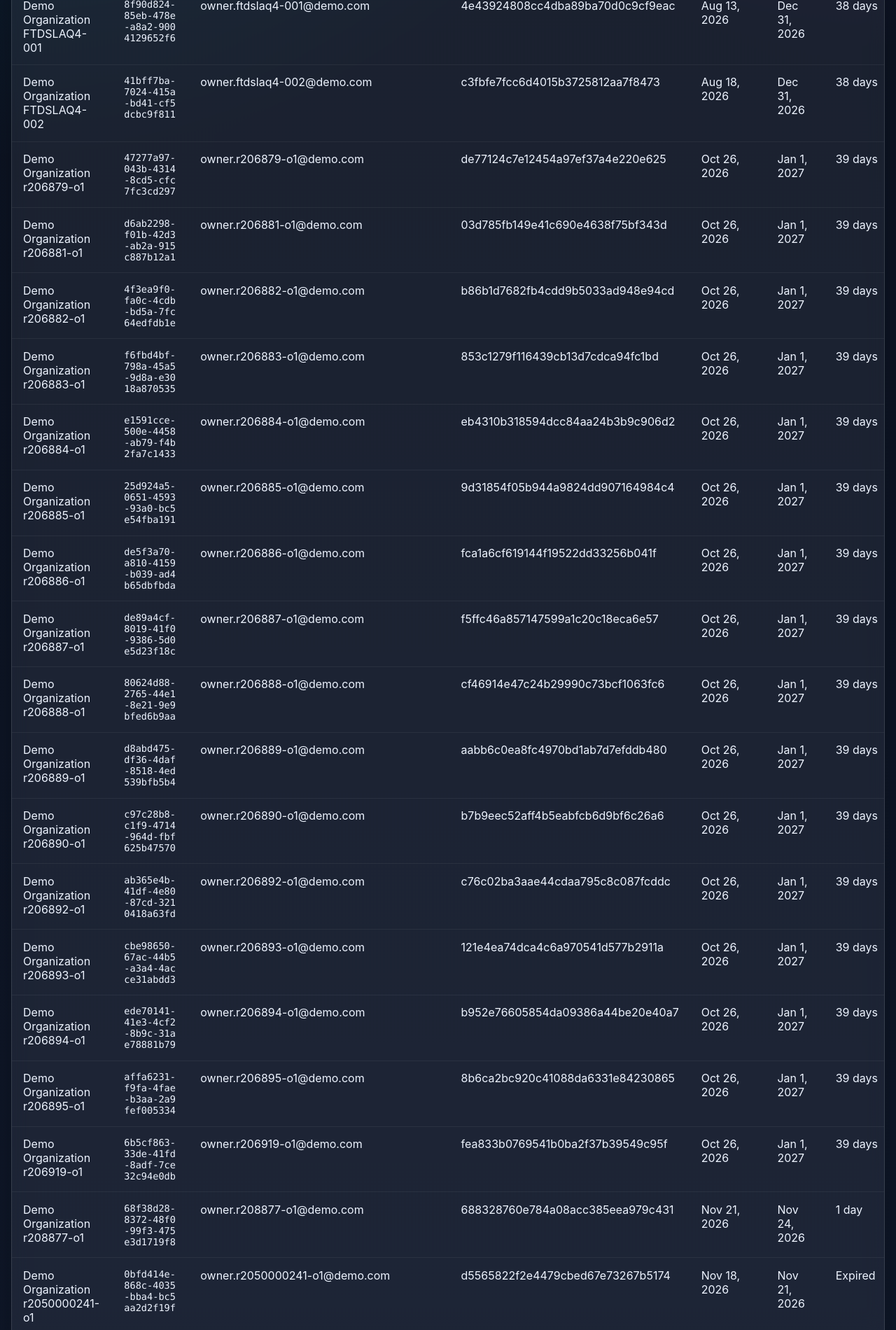
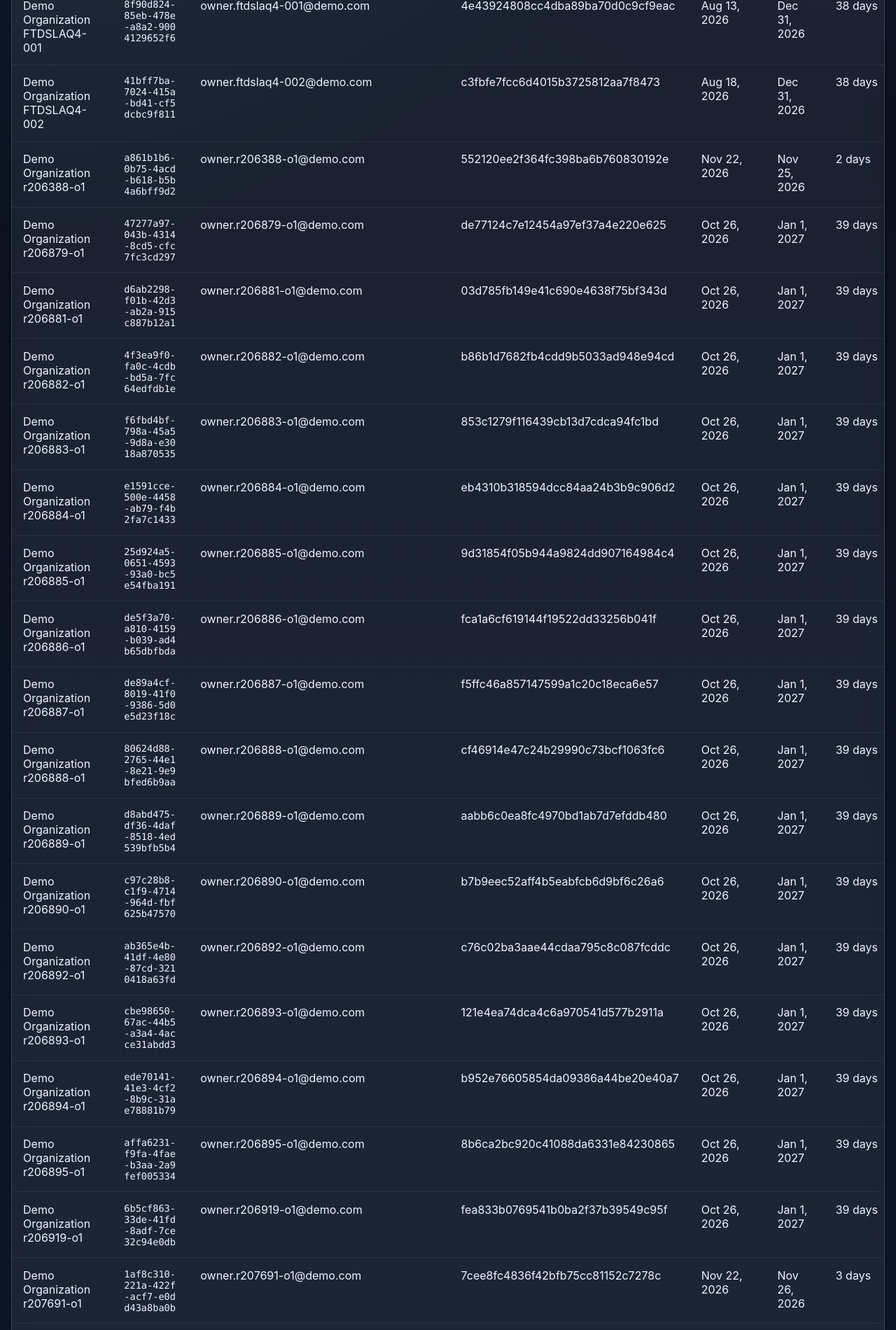
Before and after one commit to jflopezgRA/org-report, a plain HTML site: page index.html in a window 1280 px wide. Shown: the part 900-2800 px from the top of the page at 70% size. Drawn offline with Linux system fonts and the light colour scheme.

Commit message:
deploy: update demo organizations page from ra-cloudops

```diff
--- a/data/orgs.js
+++ b/data/orgs.js
@@ -1,11 +1,11 @@
 window.__ORGS__ = {
   "environment": "demo",
-  "generatedAt": "2026-11-22T08:02:50Z",
+  "generatedAt": "2026-11-23T08:02:05Z",
   "summary": {
-    "total": 34,
+    "total": 38,
     "internal": 1,
-    "external": 33,
-    "withCatalog": 33
+    "external": 37,
+    "withCatalog": 31
   },
   "organizations": [
     {
@@ -398,7 +398,7 @@ window.__ORGS__ = {
       "contractNumber": "dca80b2a9a464d978d863cc18ec78b6a",
       "effectiveDate": "2026-11-19T00:00:00+00:00",
       "expiryDate": "2026-11-22T00:00:00+00:00",
-      "hasCatalog": true
+      "hasCatalog": false
     },
     {
       "tenant": "c44c076e-c122-4feb-ab26-592d78e7ce3d",
@@ -412,7 +412,7 @@ window.__ORGS__ = {
       "contractNumber": "b348052dd23f44d2ba6153a5807309ab",
       "effectiveDate": "2026-11-19T00:00:00+00:00",
       "expiryDate": "2026-11-22T00:00:00+00:00",
-      "hasCatalog": true
+      "hasCatalog": false
     },
     {
       "tenant": "004b38ae-a6ef-4278-b5e9-df0ef3dea1e5",
@@ -426,7 +426,7 @@ window.__ORGS__ = {
       "contractNumber": "e669de95c38d47e0b73149d383957ef4",
       "effectiveDate": "2026-11-19T00:00:00+00:00",
       "expiryDate": "2026-11-22T00:00:00+00:00",
-      "hasCatalog": true
+      "hasCatalog": false
     },
     {
       "tenant": "7ed85c5d-98c0-43b6-8d94-be3892ac534c",
@@ -440,7 +440,7 @@ window.__ORGS__ = {
       "contractNumber": "670515bc4acd40ba9d796df4bdd14c8f",
       "effectiveDate": "2026-11-19T00:00:00+00:00",
       "expiryDate": "2026-11-22T00:00:00+00:00",
-      "hasCatalog": true
+      "hasCatalog": false
     },
     {
       "tenant": "7aa677b6-2428-47b1-b3ec-53e3ca566e4a",
@@ -454,7 +454,7 @@ window.__ORGS__ = {
       "contractNumber": "3aa11d3c9cf54fc0945a6006b5975076",
       "effectiveDate": "2026-11-19T00:00:00+00:00",
       "expiryDate": "2026-11-22T00:00:00+00:00",
-      "hasCatalog": true
+      "hasCatalog": false
     },
     {
       "tenant": "cb3fdfcd-40c5-46eb-9d46-462e6773a0e1",
@@ -468,7 +468,7 @@ window.__ORGS__ = {
       "contractNumber": "856e06cd2dc24ec2b82d87fb6f754559",
       "effectiveDate": "2026-11-19T00:00:00+00:00",
       "expiryDate": "2026-11-22T00:00:00+00:00",
-      "hasCatalog": true
+      "hasCatalog": false
     },
     {
       "tenant": "68f38d28-8372-48f0-99f3-475e3d1719f8",
@@ -483,6 +483,62 @@ window.__ORGS__ = {
       "effectiveDate": "2026-11-21T00:00:00+00:00",
       "expiryDate": "2026-11-24T00:00:00+00:00",
       "hasCatalog": true
+    },
+    {
+      "tenant": "1af8c310-221a-422f-acf7-e0dd43a8ba0b",
+      "region_id": "centralus",
+      "cluster_index": "001",
+      "name": "Demo Organization r207691-o1",
+      "type": "External",
+      "ownerName": "Owner Demouser",
+      "ownerEmail": "owner.r207691-o1@demo.com",
+      "ownerDomain": "demo.com",
+      "contractNumber": "7cee8fc4836f42bfb75cc81152c7278c",
+      "effectiveDate": "2026-11-22T00:00:00+00:00",
+      "expiryDate": "2026-11-26T00:00:00+00:00",
+      "hasCatalog": true
+    },
+    {
+      "tenant": "a861b1b6-0b75-4acd-b618-b5b4a6bff9d2",
+      "region_id": "centralus",
+      "cluster_index": "001",
+      "name": "Demo Organization r206388-o1",
+      "type": "External",
+      "ownerName": "Owner Demouser",
+      "ownerEmail": "owner.r206388-o1@demo.com",
+      "ownerDomain": "demo.com",
+      "contractNumber": "552120ee2f364fc398ba6b760830192e",
+      "effectiveDate": "2026-11-22T00:00:00+00:00",
+      "expiryDate": "2026-11-25T00:00:00+00:00",
+      "hasCatalog": true
+    },
+    {
+      "tenant": "8b2a2452-0df2-4adf-88cd-04f8e5132f9d",
+      "region_id": "centralus",
+      "cluster_index": "001",
+      "name": "Demo Organization r208899-o1",
+      "type": "External",
+      "ownerName": "Owner Demouser",
+      "ownerEmail": "owner.r208899-o1@demo.com",
+      "ownerDomain": "demo.com",
+      "contractNumber": "ee78f27b88f248b3a5ab1518fa1e83b2",
+      "effectiveDate": "2026-11-23T00:00:00+00:00",
+      "expiryDate": "2026-11-29T00:00:00+00:00",
+      "hasCatalog": true
+    },
+    {
+      "tenant": "06de9760-d073-42c1-a070-457c4d02cb1a",
+      "region_id": "centralus",
+      "cluster_index": "001",
+      "name": "Demo Organization r209116-o1",
+      "type": "External",
+      "ownerName": "Owner Demouser",
+      "ownerEmail": "engineer_1.r209116-o1@demo.com",
+      "ownerDomain": "demo.com",
+      "contractNumber": "1c234ec812f045c4a7382d011c42216f",
+      "effectiveDate": "2026-11-23T00:00:00+00:00",
+      "expiryDate": "2026-11-26T00:00:00+00:00",
+      "hasCatalog": true
     }
   ]
 };
--- a/index.html
+++ b/index.html
@@ -4,7 +4,7 @@
     <meta charset="UTF-8" />
     <meta name="viewport" content="width=device-width, initial-scale=1.0" />
     <title>Demo Organizations</title>
-    <link rel="stylesheet" href="styles.css?v=20261122080253" />
+    <link rel="stylesheet" href="styles.css?v=20261123080207" />
   </head>
   <body>
     <div class="page">
@@ -72,7 +72,7 @@
       </footer>
     </div>
 
-    <script src="data/orgs.js?v=20261122080253"></script>
-    <script src="app.js?v=20261122080253"></script>
+    <script src="data/orgs.js?v=20261123080207"></script>
+    <script src="app.js?v=20261123080207"></script>
   </body>
 </html>
```
Also changed, not shown: data/orgs.json (+66 -10 lines).
